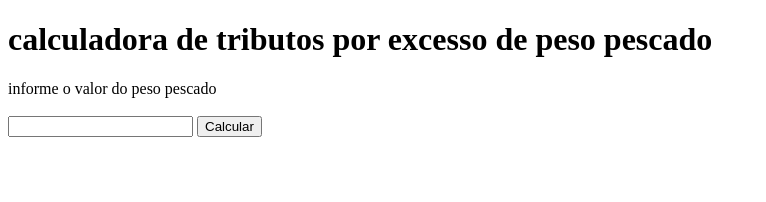
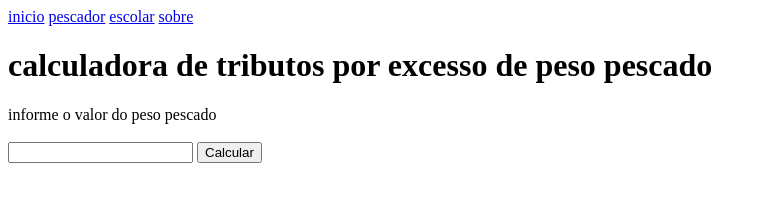
Before and after one commit to manurea23/tecwebManurea, a plain HTML site: page pescador.html in a window 1280 px wide. Shown: the whole page, without its empty margins (0-766 px from the left). Drawn offline with Linux system fonts and the light colour scheme.

Commit message:
Update pescador.html

```diff
--- a/pescador.html
+++ b/pescador.html
@@ -1,6 +1,10 @@
 <!DOCTYPE html>
 <html lang="en">
-<head>
+<head> <div class="menu top"></div>
+    <a href="index.html">inicio</a>
+    <a href="pescador.js"> pescador</a>
+    <a href="media_aluno.html"> escolar</a>
+    <a href="sobre.html">sobre</a>
     <meta charset="UTF-8">
     <meta name="viewport" content="width=device-width, initial-scale=1.0">
     <title>calculo de tributos - pescador</title>
```
